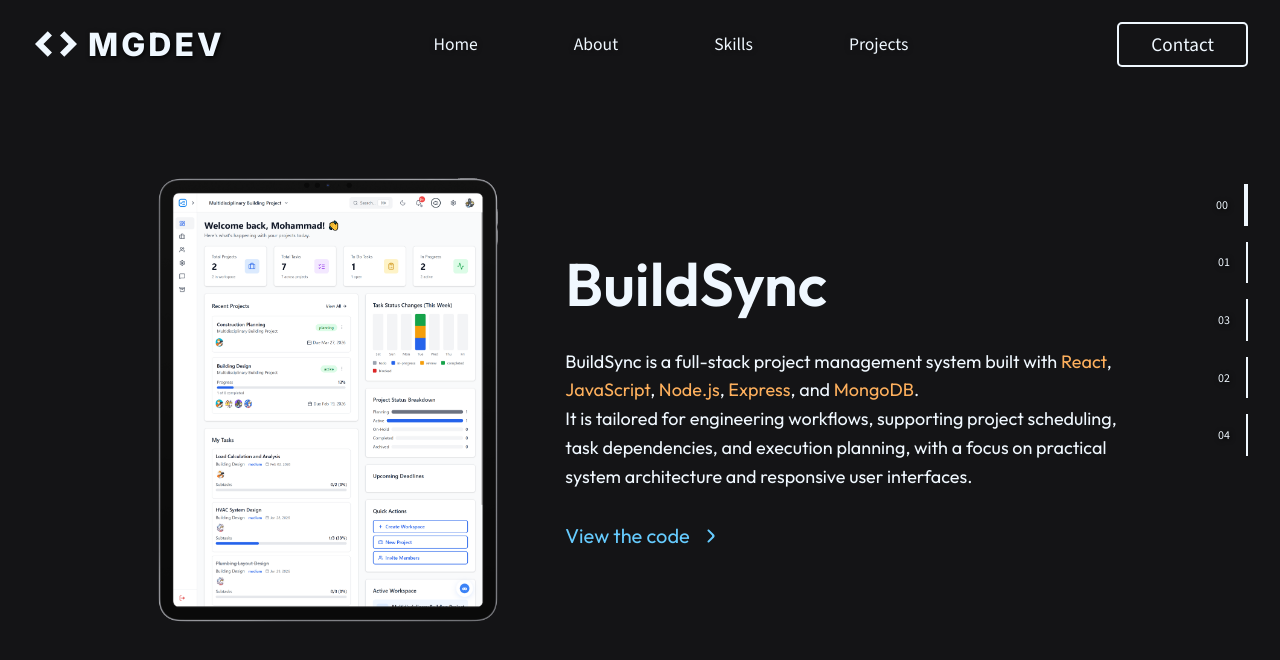
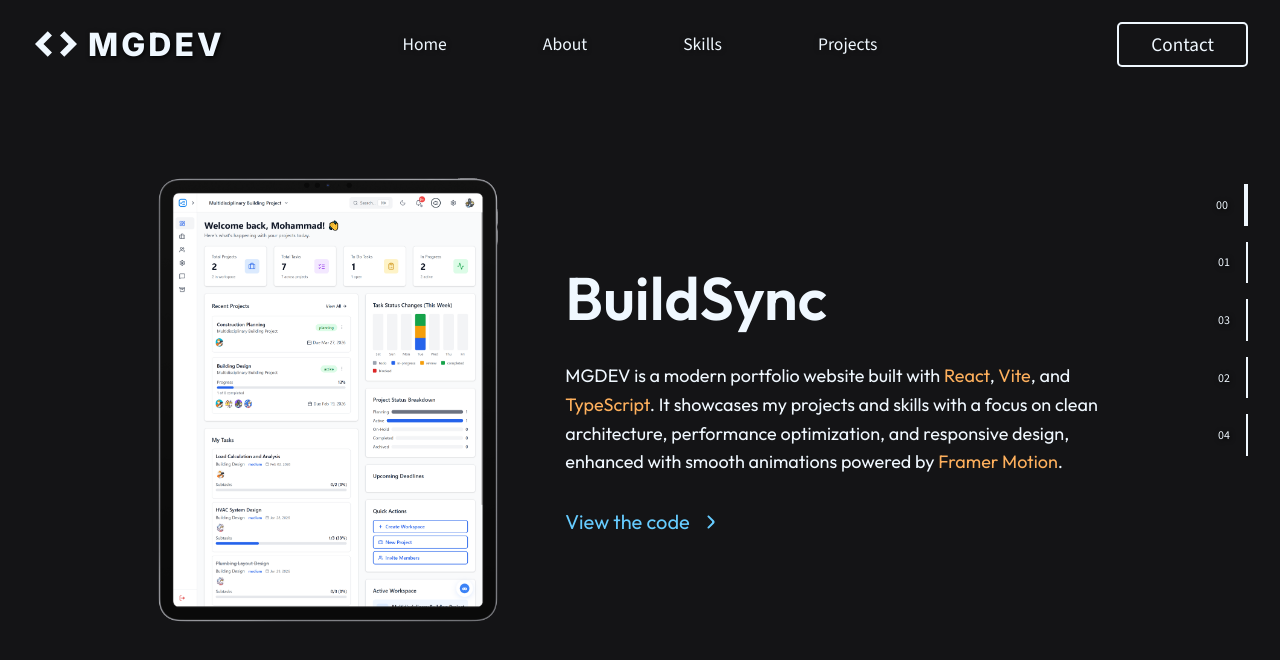
Before and after one commit to MohammadG2002/MGDEV, a React (Vite) app: page /projects in a window 1280 px wide. Shown: the top 660 px of the page. Built offline with nearby package versions, Linux system fonts and the light colour scheme; a web font is replaced by a local one.

Commit message:
Fixed Alignments

```diff
--- a/src/components/projects/ProjectNew/ProjectNew.tsx
+++ b/src/components/projects/ProjectNew/ProjectNew.tsx
@@ -16,14 +16,14 @@ const ProjectNew = () => {
       <div className="mgdev-sec__headline">
         <motion.h1> {splitLetter("BuildSync")}</motion.h1>
         <motion.p>
-          BuildSync is a full-stack project management system built with
-          <strong> React</strong>, <strong>JavaScript</strong>,{" "}
-          <strong>Node.js</strong>, <strong>Express</strong>, and{" "}
-          <strong>MongoDB</strong>.<br />
-          It is tailored for engineering workflows, supporting project
-          scheduling, task dependencies, and execution planning, with a focus on
-          practical system architecture and responsive user interfaces.
+          MGDEV is a modern portfolio website built with
+          <strong> React</strong>, <strong>Vite</strong>, and{" "}
+          <strong>TypeScript</strong>. It showcases my projects and skills with
+          a focus on clean architecture, performance optimization, and
+          responsive design, enhanced with smooth animations powered by{" "}
+          <strong>Framer Motion</strong>.
         </motion.p>
+
         <motion.div className="mgdev-sec__links">
           <Link to="https://github.com/MohammadG2002/BuildSync" target="_blank">
             View the code{" "}
--- a/src/components/shared/Navbar/Navbar.css
+++ b/src/components/shared/Navbar/Navbar.css
@@ -6,8 +6,8 @@
   position: fixed;
   z-index: 1000;
   display: flex;
+  align-items: center;
   justify-content: space-between;
-  align-items: center;
   padding: 0 2rem;
 }
 
@@ -33,6 +33,9 @@
 .navbar__links {
   display: flex;
   align-items: center;
+  position: absolute;
+  left: 50%;
+  transform: translateX(-50%);
   gap: 6rem;
 }
 
```
